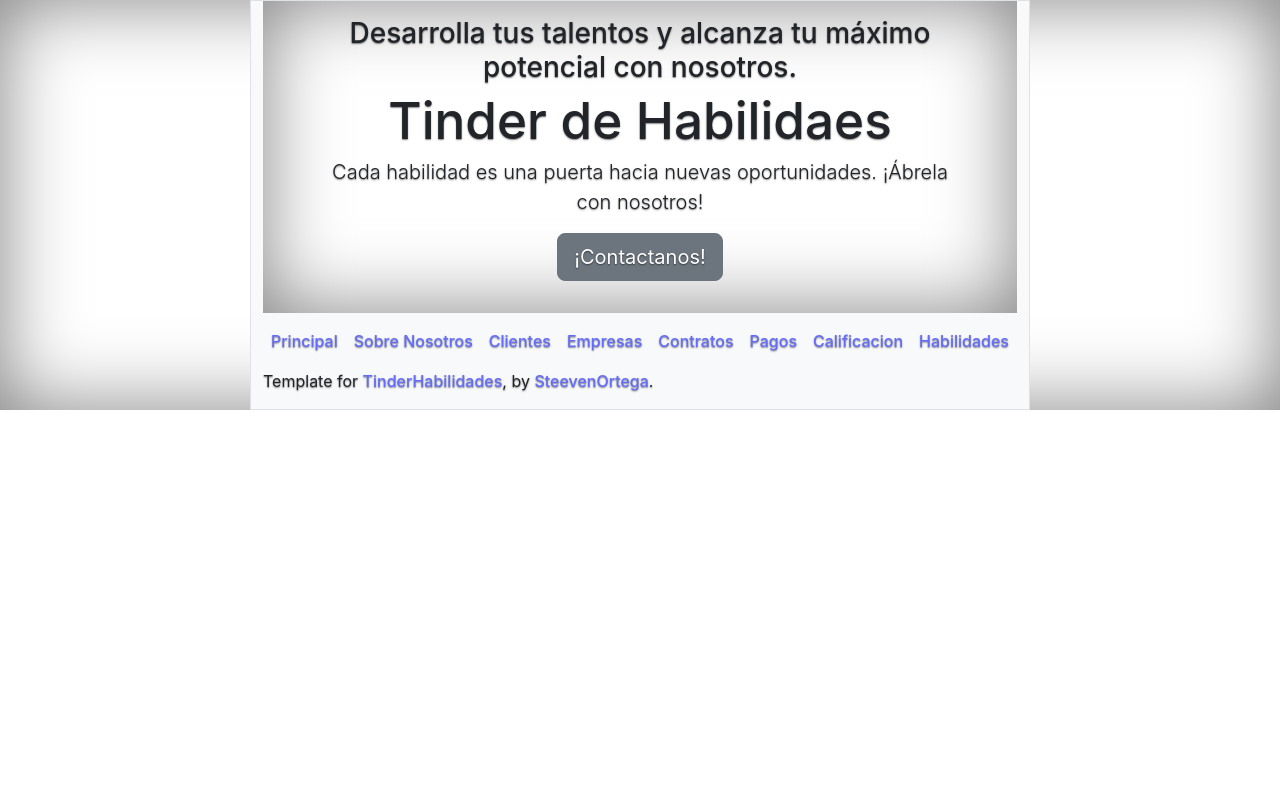
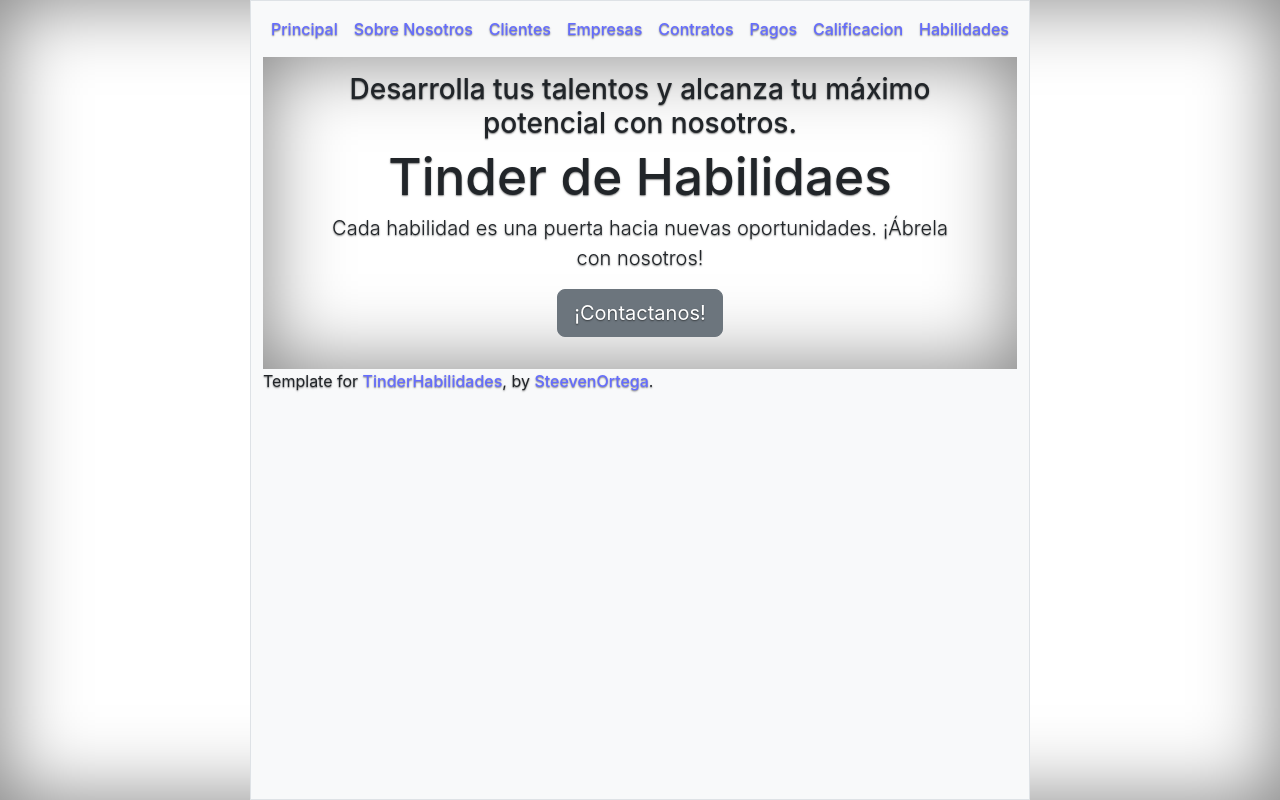
Before and after one commit to steevenortega/fullstack-project, a React (Vite) app in the folder frontend/: page / in a window 1280 px wide. Built offline with nearby package versions, Linux system fonts and the light colour scheme.

Commit message:
Actualizacion frontEnd - mejor visualizacion

```diff
--- a/frontend/src/components/Layout.jsx
+++ b/frontend/src/components/Layout.jsx
@@ -4,8 +4,12 @@ import { Outlet } from 'react-router-dom';
 
 const Layout = () => {
     return (
-        <Container className="bg-light border">
-<body class="text-center">
+        <Container className="min-vh-100 bg-light border">
+
+
+            <Navbar></Navbar>
+            <Outlet></Outlet>
+            <body class="text-center">
 
 <div class="cover-container d-flex h-100 p-3 mx-auto flex-column">
   <header class="masthead mb-auto">
@@ -26,9 +30,6 @@ const Layout = () => {
 
 </div>
 </body>
-
-            <Navbar></Navbar>
-            <Outlet></Outlet>
             <footer class="mastfoot mt-auto">
     <div class="inner">
       <p>Template for <a href="https://6524cf8e67d16b786fed090e--peaceful-dodol-adeffa.netlify.app/">TinderHabilidades</a>, by <a href="https://twitter.com/mdo">SteevenOrtega</a>.</p>
```
